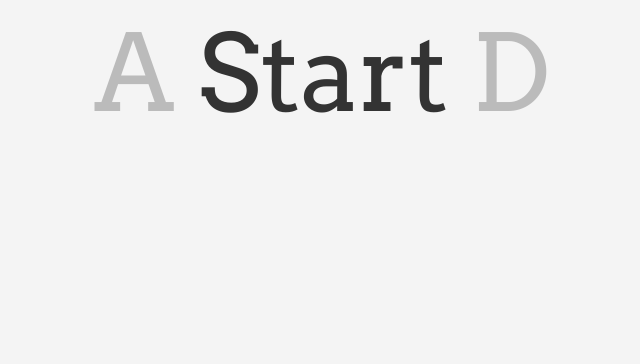
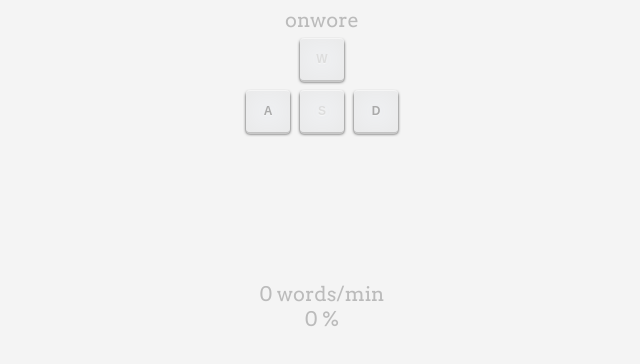
Before and after one commit to MiGatoSeneca/onwore, a plain HTML site: page index.html in a window 1280 px wide. Shown: the whole page, without its empty margins (318-958 px from the left). Drawn offline with Linux system fonts and the light colour scheme.

Commit message:
Better interface

```diff
--- a/index.html
+++ b/index.html
@@ -9,7 +9,7 @@
       body{
         background-color:#f4f4f4;
         font-family: 'Arvo', serif;
-        font-size:80pt;
+        font-size:20px;
         color:#bbb;
         overflow:hidden;
       }
@@ -23,15 +23,116 @@
         color:#333 !important;
       }
     </style>
-    <div id='content'>
-      <p><span id='previous' style='text-align:left'>A</span> <span id='focus'>Start</span> <span id='next'>D</span></p>
+    <div id='manual' style='font-size:20px;text-align:center;margin-bottom:20px'>
+      <p style='margin:0px;'>onwore</p>
+<ul style='list-style:none;display:inline-block;margin:0px;padding:0px;'>
+  <li style='display: list-item;float:left;
+color: #aaa;
+font: bold 9pt arial;
+text-decoration: none;
+text-align: center;
+width: 44px;
+height: 41px;
+margin: 5px;
+background: #eff0f2;
+-moz-border-radius: 4px;
+border-radius: 4px;
+border-top: 1px solid #f5f5f5;
+-webkit-box-shadow: inset 0 0 25px #e8e8e8, 0 1px 0 #c3c3c3, 0 2px 0 #c9c9c9, 0 2px 3px #333;
+-moz-box-shadow: inset 0 0 25px #e8e8e8, 0 1px 0 #c3c3c3, 0 2px 0 #c9c9c9, 0 2px 3px #333;
+box-shadow: inset 0 0 25px #e8e8e8, 0 1px 0 #c3c3c3, 0 2px 0 #c9c9c9, 0 2px 3px #333;
+text-shadow: 0px 1px 0px #f5f5f5;'><span style='display: block;
+margin: 13px 0 0;
+text-transform: uppercase;color:#ddd'>W</span></li>
+</ul>
+<br/>
+<ul style='list-style:none;display:inline-block;margin:0px;padding:0px;'>
+        <li style='display: list-item;float:left;
+color: #aaa;
+font: bold 9pt arial;
+text-decoration: none;
+text-align: center;
+width: 44px;
+height: 41px;
+margin: 5px;
+background: #eff0f2;
+-moz-border-radius: 4px;
+border-radius: 4px;
+border-top: 1px solid #f5f5f5;
+-webkit-box-shadow: inset 0 0 25px #e8e8e8, 0 1px 0 #c3c3c3, 0 2px 0 #c9c9c9, 0 2px 3px #333;
+-moz-box-shadow: inset 0 0 25px #e8e8e8, 0 1px 0 #c3c3c3, 0 2px 0 #c9c9c9, 0 2px 3px #333;
+box-shadow: inset 0 0 25px #e8e8e8, 0 1px 0 #c3c3c3, 0 2px 0 #c9c9c9, 0 2px 3px #333;
+text-shadow: 0px 1px 0px #f5f5f5;'><span style='display: block;
+margin: 13px 0 0;
+text-transform: uppercase;'>A</span></li>
+<li style='display: list-item;float:left;
+color: #aaa;
+font: bold 9pt arial;
+text-decoration: none;
+text-align: center;
+width: 44px;
+height: 41px;
+margin: 5px;
+background: #eff0f2;
+-moz-border-radius: 4px;
+border-radius: 4px;
+border-top: 1px solid #f5f5f5;
+-webkit-box-shadow: inset 0 0 25px #e8e8e8, 0 1px 0 #c3c3c3, 0 2px 0 #c9c9c9, 0 2px 3px #333;
+-moz-box-shadow: inset 0 0 25px #e8e8e8, 0 1px 0 #c3c3c3, 0 2px 0 #c9c9c9, 0 2px 3px #333;
+box-shadow: inset 0 0 25px #e8e8e8, 0 1px 0 #c3c3c3, 0 2px 0 #c9c9c9, 0 2px 3px #333;
+text-shadow: 0px 1px 0px #f5f5f5;'><span style='display: block;
+margin: 13px 0 0;
+text-transform: uppercase;color:#ddd'>S</span></li>
+        <li style='display: list-item;float:left;
+color: #aaa;
+font: bold 9pt arial;
+text-decoration: none;
+text-align: center;
+width: 44px;
+height: 41px;
+margin: 5px;
+background: #eff0f2;
+-moz-border-radius: 4px;
+border-radius: 4px;
+border-top: 1px solid #f5f5f5;
+-webkit-box-shadow: inset 0 0 25px #e8e8e8, 0 1px 0 #c3c3c3, 0 2px 0 #c9c9c9, 0 2px 3px #333;
+-moz-box-shadow: inset 0 0 25px #e8e8e8, 0 1px 0 #c3c3c3, 0 2px 0 #c9c9c9, 0 2px 3px #333;
+box-shadow: inset 0 0 25px #e8e8e8, 0 1px 0 #c3c3c3, 0 2px 0 #c9c9c9, 0 2px 3px #333;
+text-shadow: 0px 1px 0px #f5f5f5;'><span style='display: block;
+margin: 13px 0 0;
+text-transform: uppercase;'>D</span></li>
+      </ul>
+    </div>
+    <div>
+        <table style='width:100%;font-size:80px;'>
+          <tr>
+            <td style='text-align:right;width:50%;color:#ddd' id='previous'>
+
+            </td>
+            <td style='text-align:right;width:0%;' id='previous'>&nbsp;</td>
+            <td style='text-align:center;width:0%;color:#333;' id='focus'>
+
+            </td>
+            <td style='text-align:right;width:0%;' id='previous'>&nbsp;</td>
+            <td style='text-align:left;width:50%;color:#ddd' id='next'>
+
+            </td>
+          </tr>
+        </table>
     </div>
 
+    <div style='text-align:center;margin-top:20px;'>
+      <span id='words_per_minute'>0</span> words/min
+    </div>
+    <div style='text-align:center;'>
+      <span id='precent_readed'>0</span> %
+    </div>
     <script>
 
       $_count_word=-1;
       $_count_paragraph=0;
       $_paragraph = new Array();
+      $_words_total=0;
       $.ajax({
           async: false,
           type: "POST",
@@ -47,7 +148,6 @@
               $_count=0;
               $_focus="focus";
               $_i=0;
-              $_word_total=0;
               jQuery.each(response.data.paragraph,function(key,value){
                 $_paragraph[$_i]=new Array();
                 split = value.content.split(" ");
@@ -55,19 +155,39 @@
                 jQuery.each(split,function(key,value){
                   $_paragraph[$_i][$_j]=value;
                   $_j++;
-                  $_word_total++;
+                  $_words_total++;
                 });
                 $_i++;
 
               });
-              alert($_word_total);
 
             }
           }
         });
         $_letter_spaces=20;
+        $_timestamp_start=0;
+        $_words_readed=0;
         $(document).ready(function(){
           $(document).keypress(function(key){
+            if($_timestamp_start==0){
+              $_timestamp_start=new Date().getTime();
+              $_timestamp_start=parseInt($_timestamp_start/1000);
+            }else{
+              $_timestamp=new Date().getTime();
+              $_timestamp=parseInt($_timestamp/1000);
+              $_words_readed++;
+              $_words_per_minute=parseInt($_words_readed/(($_timestamp-$_timestamp_start)/60));
+              if(isNaN($_words_per_minute)){
+                $_words_per_minute=0;
+              }
+              $("#words_per_minute").html($_words_per_minute);
+              $_precent_readed=parseInt(($_words_readed/$_words_total)*100);
+              if(isNaN($_precent_readed)){
+                $_precent_readed=0;
+              }
+              $("#precent_readed").html($_precent_readed);
+
+            }
             //alert(key.which);
             if(key.which==100){
               $_count_word++;
@@ -80,15 +200,14 @@
             }
             $("#focus").html($_paragraph[$_count_paragraph][$_count_word]);
             if($_count_word+1>=$_paragraph[$_count_paragraph].length){
-              $_next="            ";
+              $_next="";
             }else{
-              $_next=$_paragraph[$_count_paragraph][$_count_word+1]+" "+$_paragraph[$_count_paragraph][$_count_word+2]+" "+$_paragraph[$_count_paragraph][$_count_word+3];
+              $_next=$_paragraph[$_count_paragraph][$_count_word+1];
             }
             if($_count_word==0){
-              $_previous="               ";
+              $_previous="";
             }else{
-                $_previous=$_paragraph[$_count_paragraph][$_count_word-3]+" "+$_paragraph[$_count_paragraph][$_count_word-2]+" "+$_paragraph[$_count_paragraph][$_count_word-1];
-
+              $_previous=$_paragraph[$_count_paragraph][$_count_word-1];
             }
             $_spaces_left=$_letter_spaces-$_paragraph[$_count_paragraph][$_count_word].length;
             $_spaces_left=$_spaces_left/2;
```
